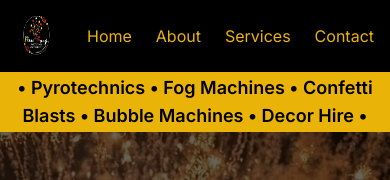
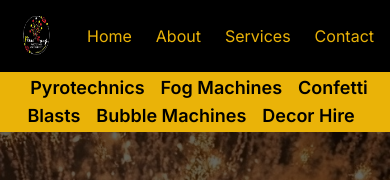
Before and after one commit to Uvaancovie/flare-frenzi, a Next.js app: page / in a window 390 px wide. Shown: the top 180 px of the page. Built offline with nearby package versions, Linux system fonts and the light colour scheme.

Commit message:
responsive links on the animated banner

```diff
--- a/app/components/AnimatedBanner.tsx
+++ b/app/components/AnimatedBanner.tsx
@@ -1,13 +1,25 @@
 // components/AnimatedBanner.tsx
 "use client";
 
-const servicesText = "• Pyrotechnics  • Fog Machines  • Confetti Blasts  • Bubble Machines • Decor Hire • ";
+import Link from 'next/link';
+
+const services = [
+  { name: "Pyrotechnics", href: "/services#pyrotechnics" },
+  { name: "Fog Machines", href: "/services#fog-machines" },
+  { name: "Confetti Blasts", href: "/services#confetti-blasts" },
+  { name: "Bubble Machines", href: "/services#bubble-machines" },
+  { name: "Decor Hire", href: "/services#decor-hire" },
+];
 
 const AnimatedBanner: React.FC = () => {
   return (
     <div className="bg-yellow-500 text-black py-0.5">
       <div className="container mx-auto text-center">
-        <span className="text-lg font-semibold">{servicesText}</span>
+        {services.map((service, index) => (
+          <Link key={index} href={service.href} className="text-lg font-semibold mx-2 hover:text-red-500">
+            {service.name}
+          </Link>
+        ))}
       </div>
     </div>
   );
--- a/app/services/page.tsx
+++ b/app/services/page.tsx
@@ -3,17 +3,19 @@
 
 import React from 'react';
 import { FaFire, FaCloud, FaBirthdayCake, FaMagic, FaCouch } from 'react-icons/fa'; // Importing icons for event services
-import { IconType } from 'react-icons'; // Importing IconType from 'react-icons'
+import { IconType } from 'react-icons';
 import FlareFrenziCarousel from '../components/FlareFrenziCarousel';
 
 interface ServiceCardProps {
   title: string;
   description: string;
   Icon: IconType;
+  id: string;
+  className?: string; // Allow custom styling with className
 }
 
-const ServiceCard: React.FC<ServiceCardProps> = ({ title, description, Icon }) => (
-  <div className="border border-gray-300 p-6 rounded-lg shadow-lg transition-all duration-300 hover:shadow-xl hover:border-yellow-500 group">
+const ServiceCard: React.FC<ServiceCardProps> = ({ title, description, Icon, id, className }) => (
+  <div id={id} className={`border border-gray-300 p-6 rounded-lg shadow-lg transition-all duration-300 hover:shadow-xl hover:border-yellow-500 group ${className}`}>
     <div className="flex items-center space-x-4 mb-4">
       <Icon className="text-yellow-500 text-4xl transition-all duration-300 group-hover:scale-110 group-hover:rotate-6" />
       <h3 className="text-2xl font-semibold text-yellow-500">{title}</h3>
@@ -24,26 +26,31 @@ const ServiceCard: React.FC<ServiceCardProps> = ({ title, description, Icon }) =
 
 const services = [
   {
+    id: "pyrotechnics",
     title: "Pyrotechnics",
     description: "We offer a variety of different pyrotechnic machines such as traditional cold up sparks, revolving cold up sparks, and waterfall cold sparks. Contact us for any variation that you may require!",
     Icon: FaFire,
   },
   {
+    id: "fog-machines",
     title: "Fog Machines",
     description: "Our fog machines are water based which allows us to deliver stunning visuals whilst keeping safety in mind. We offer low fog blasts and jet fog blasts.",
     Icon: FaCloud,
   },
   {
+    id: "confetti-blasts",
     title: "Confetti Blasts",
     description: "What’s a celebration without a confetti blast? Confetti blasts are perfect for baby gender reveals, birthdays, and weddings!",
     Icon: FaBirthdayCake,
   },
   {
+    id: "bubble-machines",
     title: "Bubble Machines",
     description: "Bubble machines are a great addition to any event to deliver a hint of enchantment.",
     Icon: FaMagic,
   },
   {
+    id: "decor-hire",
     title: "Decor Hire",
     description: "We offer a wide variety of props and decor for hire. Browse through our catalog on our social media accounts.",
     Icon: FaCouch,
@@ -53,18 +60,16 @@ const services = [
 export default function ServicesPage() {
   return (
     <>
-      {/* Carousel Section */}
       <FlareFrenziCarousel />
 
-      {/* Services Grid Section */}
       <section className="py-16 bg-gradient-to-b from-black to-gray-900 text-yellow-500">
         <div className="container mx-auto px-4">
           <h1 className="text-4xl font-bold text-yellow-500 text-center mb-12 animate-fade-in">
             Our Services
           </h1>
           <div className="grid grid-cols-1 md:grid-cols-2 lg:grid-cols-3 gap-8 animate-fade-in-up">
-            {services.map((service, index) => (
-              <ServiceCard key={index} {...service} />
+            {services.map((service) => (
+              <ServiceCard key={service.id} {...service} />
             ))}
           </div>
         </div>
```
